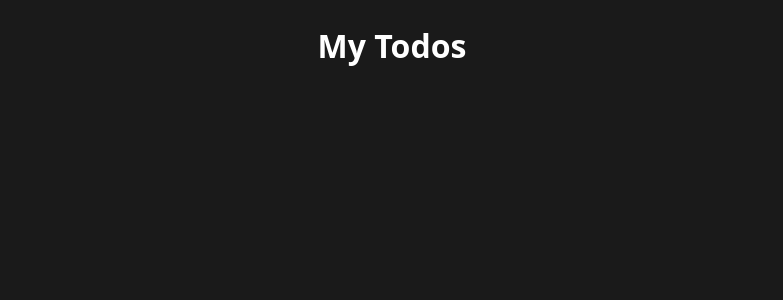
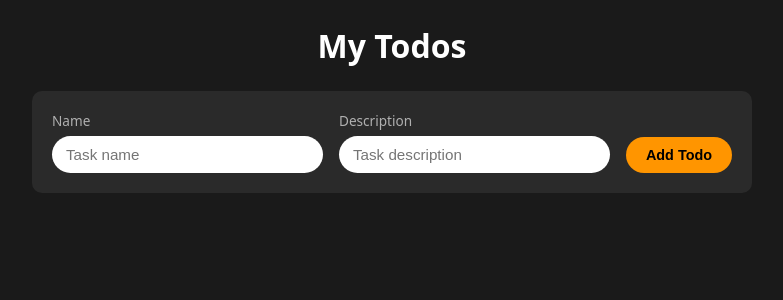
Before and after one commit to sulimankemo43/todo-app, a React (Vite) app: page / in a window 1280 px wide. Shown: the top 300 px of the page, without its empty margins (248-1031 px from the left). Built offline with nearby package versions, Linux system fonts and the light colour scheme.

Commit message:
Implement add task feature with reusable components

```diff
--- a/src/App.jsx
+++ b/src/App.jsx
@@ -1,7 +1,33 @@
+import { useState } from "react";
+import AddTodoForm from "./components/AddTodoForm";
+
 function App() {
+  const [todos, setTodos] = useState([]);
+
+  function addTodo(title, details) {
+    const newTodo = {
+      id: Date.now(),
+      title: title,
+      details: details,
+      done: false,
+    };
+    setTodos((prev) => [...prev, newTodo]);
+  }
+
   return (
     <main className="app">
       <h1>My Todos</h1>
+
+      <AddTodoForm onAdd={addTodo} />
+
+      <ul className="todo-list">
+        {todos.map((todo) => (
+          <li key={todo.id} className="todo-item">
+            <h2 className="todo-title">{todo.title}</h2>
+            <p className="todo-details">{todo.details}</p>
+          </li>
+        ))}
+      </ul>
     </main>
   );
 }
--- /dev/null
+++ b/src/components/AddTodoForm.jsx
@@ -0,0 +1,37 @@
+import { useState } from "react";
+import InputField from "./InputField";
+import Button from "./Button";
+
+function AddTodoForm({ onAdd }) {
+  const [title, setTitle] = useState("");
+  const [details, setDetails] = useState("");
+
+  function handleSubmit(event) {
+    event.preventDefault();
+    onAdd(title, details);
+    setTitle("");
+    setDetails("");
+  }
+
+  return (
+    <form className="add-form" onSubmit={handleSubmit}>
+      <InputField
+        id="todo-title"
+        label="Name"
+        value={title}
+        onChange={(e) => setTitle(e.target.value)}
+        placeholder="Task name"
+      />
+      <InputField
+        id="todo-details"
+        label="Description"
+        value={details}
+        onChange={(e) => setDetails(e.target.value)}
+        placeholder="Task description"
+      />
+      <Button label="Add Todo" type="submit" variant="accent" />
+    </form>
+  );
+}
+
+export default AddTodoForm;
--- /dev/null
+++ b/src/components/Button.jsx
@@ -0,0 +1,16 @@
+function Button({ label, onClick, type = "button", variant = "default", ariaLabel }) {
+  const className = `btn btn-${variant}`;
+
+  return (
+    <button
+      type={type}
+      className={className}
+      onClick={onClick}
+      aria-label={ariaLabel || label}
+    >
+      {label}
+    </button>
+  );
+}
+
+export default Button;
--- /dev/null
+++ b/src/components/InputField.jsx
@@ -0,0 +1,19 @@
+function InputField({ id, label, value, onChange, placeholder }) {
+  return (
+    <div className="field">
+      <label htmlFor={id} className="field-label">
+        {label}
+      </label>
+      <input
+        id={id}
+        type="text"
+        className="field-input"
+        value={value}
+        onChange={onChange}
+        placeholder={placeholder}
+      />
+    </div>
+  );
+}
+
+export default InputField;
--- a/src/index.css
+++ b/src/index.css
@@ -33,3 +33,74 @@ body {
   text-align: center;
   margin-bottom: 24px;
 }
+
+.add-form {
+  background-color: var(--bg-surface);
+  padding: 20px;
+  border-radius: var(--radius);
+  display: flex;
+  flex-wrap: wrap;
+  gap: 16px;
+  align-items: flex-end;
+  margin-bottom: 24px;
+}
+
+.field {
+  display: flex;
+  flex-direction: column;
+  gap: 6px;
+  flex: 1;
+  min-width: 160px;
+}
+
+.field-label {
+  font-size: 0.85rem;
+  color: var(--text-muted);
+}
+
+.field-input {
+  padding: 10px 14px;
+  border-radius: 20px;
+  border: none;
+  background-color: var(--text-main);
+  color: #000000;
+  font-size: 0.95rem;
+}
+
+.btn {
+  padding: 10px 20px;
+  border-radius: 20px;
+  border: none;
+  font-size: 0.9rem;
+  cursor: pointer;
+  font-weight: 600;
+}
+
+.btn-accent {
+  background-color: var(--accent);
+  color: #000000;
+}
+
+.todo-list {
+  list-style: none;
+  display: flex;
+  flex-direction: column;
+  gap: 12px;
+}
+
+.todo-item {
+  background-color: var(--bg-surface);
+  padding: 16px 20px;
+  border-radius: var(--radius);
+}
+
+.todo-title {
+  color: var(--accent);
+  font-size: 1.4rem;
+  margin-bottom: 4px;
+}
+
+.todo-details {
+  color: var(--text-muted);
+  font-size: 0.95rem;
+}
```
